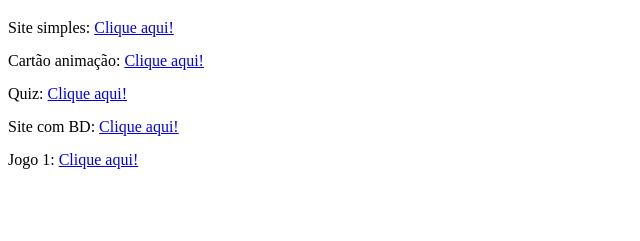
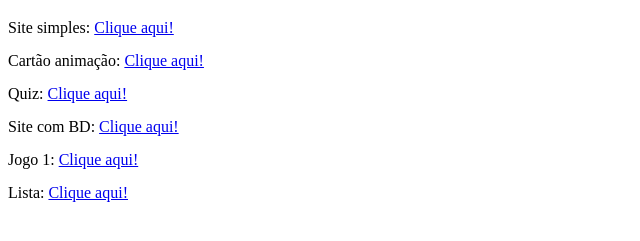
Before and after one commit to RodrigoVieira19985/link, a plain HTML site: page index.html in a window 1280 px wide. Shown: the part 61-302 px from the top of the page, without its empty margins (0-640 px from the left). Drawn offline with Linux system fonts and the light colour scheme.

Commit message:
Update index.html

```diff
--- a/index.html
+++ b/index.html
@@ -36,6 +36,12 @@
         <p>Jogo 1:</p>
         <a href="https://rodrigovieira19985.github.io/flappybirds/jogo.html">Clique aqui!</a>
     </div>
+    <div>
+        <p>Lista:</p>
+        <a href="https://docs.google.com/forms/d/e/1FAIpQLSdEhuHm_b-_L8j81aLzEFo7zABAQaTFNLtRSPHCumfwrZ5zCA/viewform?usp=dialog">Clique aqui!</a>
+    </div>
+
+
 
 </body>
 </html>
```
